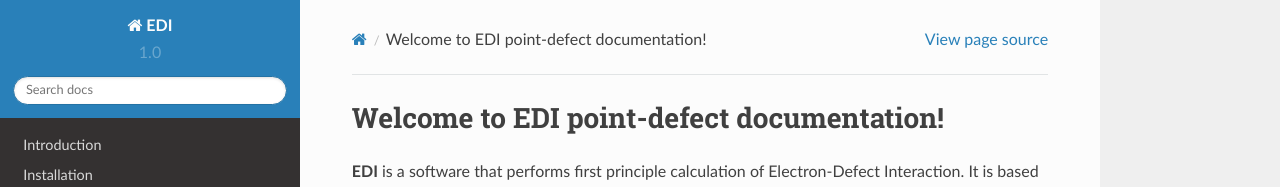
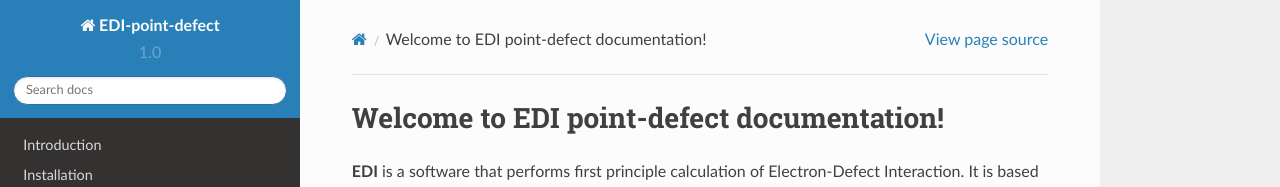
Before and after one commit to yuanyue-liu-group/pd_doc, a Sphinx documentation site: the page built from docs/source/index.rst, in a window 1280 px wide. Shown: the top 187 px of the page. Built offline with Sphinx 7.4.7 and the Read the Docs theme 2.0.0, drawn with Linux system fonts in a browser that asks for light colours.

Commit message:
Update conf.py

```diff
--- a/docs/source/conf.py
+++ b/docs/source/conf.py
@@ -2,7 +2,7 @@
 
 # -- Project information
 
-project = 'EDI'
+project = 'EDI-point-defect'
 copyright = '2024, Yuanyue Liu Group'
 author = 'Yuanyue Liu Group'
 
```
